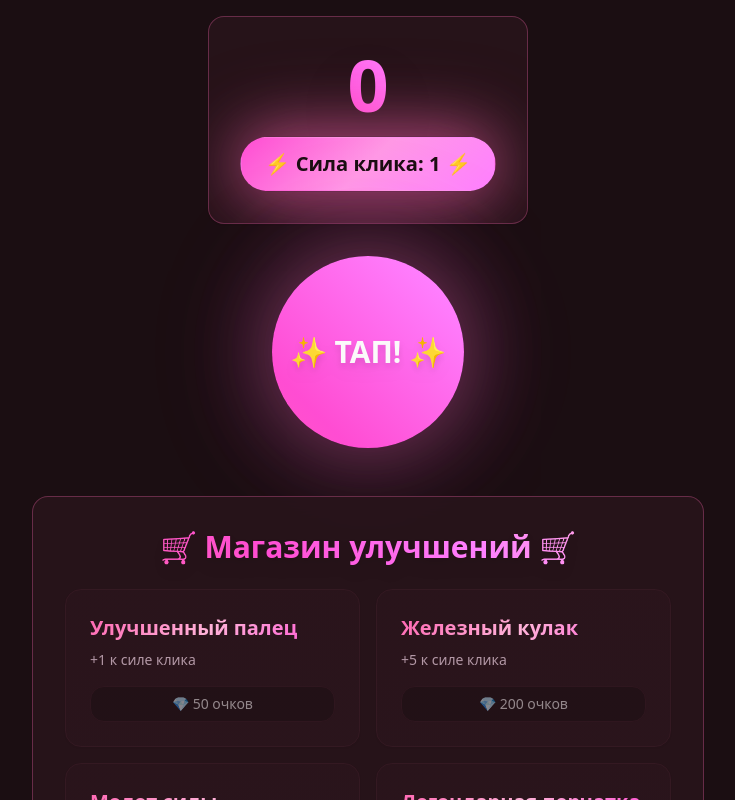
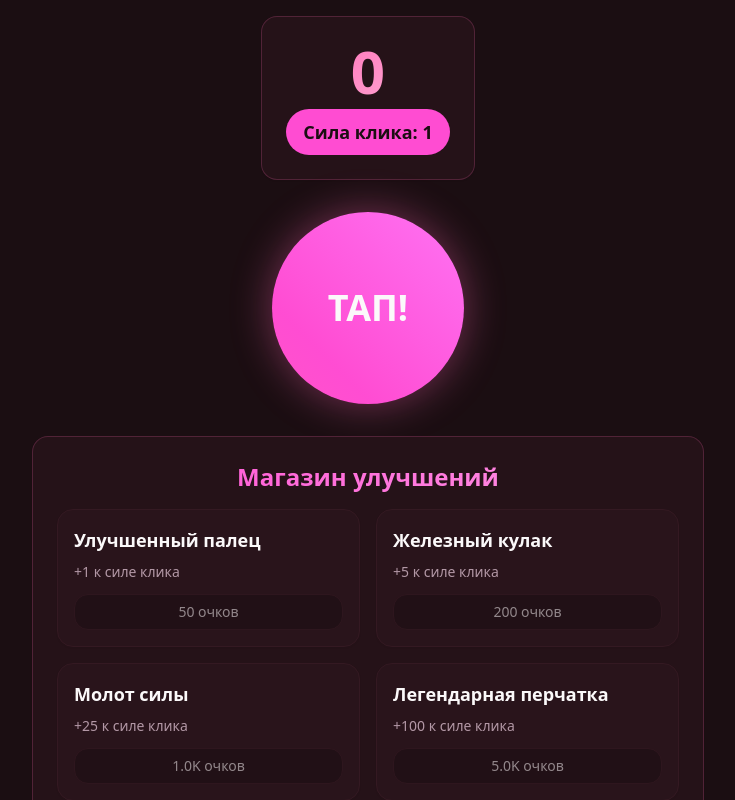
Before and after one commit to TelegramGPT/tap-tap-boom, a React (Vite) app: page / in a window 1280 px wide. Shown: the top 800 px of the page, without its empty margins (272-1007 px from the left). Built offline with nearby package versions, Linux system fonts and the light colour scheme.

Commit message:
Reverted to commit 348c2a7c9a3a653f6853c9821a1ec73966e920e7

```diff
--- a/src/components/TapGame.tsx
+++ b/src/components/TapGame.tsx
@@ -74,59 +74,34 @@ const TapGame = () => {
 
   return (
     <div className="min-h-screen bg-background p-4 flex flex-col items-center justify-center">
-      {/* Космический фон с анимацией */}
-      <div className="fixed inset-0 bg-gradient-cosmic animate-cosmic-rotate -z-20" />
-      <div className="fixed inset-0 bg-gradient-to-br from-background/80 via-card/60 to-muted/40 -z-10" />
-
-      {/* Плавающие частицы */}
-      <div className="fixed inset-0 -z-10">
-        {[...Array(20)].map((_, i) => (
-          <div
-            key={i}
-            className="absolute w-2 h-2 bg-primary/20 rounded-full animate-float"
-            style={{
-              left: `${Math.random() * 100}%`,
-              top: `${Math.random() * 100}%`,
-              animationDelay: `${Math.random() * 3}s`,
-              animationDuration: `${3 + Math.random() * 2}s`
-            }}
-          />
-        ))}
-      </div>
+      {/* Фон с эффектом */}
+      <div className="fixed inset-0 bg-gradient-to-br from-background via-card to-muted -z-10" />
 
       {/* Счетчик очков */}
-      <Card className="mb-8 p-8 bg-card/90 backdrop-blur-md border-primary/30 shadow-cosmic relative overflow-hidden">
-        <div className="absolute inset-0 bg-gradient-shimmer animate-shimmer opacity-30" />
-        <div className="text-center relative z-10">
-          <h1 className="text-7xl font-black bg-gradient-rainbow bg-clip-text text-transparent mb-4 animate-float drop-shadow-2xl">
+      <Card className="mb-8 p-6 bg-card/80 backdrop-blur-sm border-primary/20">
+        <div className="text-center">
+          <h1 className="text-6xl font-black bg-gradient-primary bg-clip-text text-transparent mb-2">
             {formatNumber(score)}
           </h1>
-          <Badge variant="secondary" className="text-xl px-6 py-3 bg-gradient-secondary shadow-glow-secondary animate-pulse-glow">
-            ⚡ Сила клика: {clickPower} ⚡
+          <Badge variant="secondary" className="text-lg px-4 py-2">
+            Сила клика: {clickPower}
           </Badge>
         </div>
       </Card>
 
       {/* Главная кнопка для тапания */}
-      <div className="relative mb-12">
+      <div className="relative mb-8">
         <Button
           variant="rainbow"
           size="mega"
           onClick={handleTap}
-          className={`relative overflow-hidden shadow-cosmic transform transition-all duration-300 hover:scale-110 ${
-            isAnimating ? 'animate-bounce-in scale-125' : 'animate-pulse-glow hover:shadow-glow'
-          }`}
+          className={`relative overflow-hidden ${isAnimating ? 'animate-bounce-in' : 'animate-pulse-glow'}`}
         >
-          <div className="absolute inset-0 bg-gradient-shimmer animate-shimmer" />
-          <span className="relative z-10 text-3xl font-black drop-shadow-lg">✨ ТАП! ✨</span>
+          <span className="relative z-10">ТАП!</span>
 
-          {/* Множественные эффекты волн при клике */}
+          {/* Эффект волн при клике */}
           {isAnimating && (
-            <>
             <div className="absolute inset-0 rounded-full border-4 border-primary animate-ping" />
-              <div className="absolute inset-0 rounded-full border-2 border-accent animate-ping animation-delay-150" />
-              <div className="absolute inset-0 rounded-full border-1 border-secondary animate-ping animation-delay-300" />
-            </>
           )}
         </Button>
 
@@ -134,46 +109,39 @@ const TapGame = () => {
         {floatingTexts.map(text => (
           <div
             key={text.id}
-            className="absolute pointer-events-none text-accent font-black text-4xl animate-bounce-in z-20 drop-shadow-2xl"
+            className="absolute pointer-events-none text-accent font-bold text-2xl animate-bounce-in z-20"
             style={{
               left: text.x,
               top: text.y,
-              animation: 'bounce-in 1s ease-out forwards, fadeOut 1s ease-out 0.5s forwards',
-              textShadow: '0 0 20px currentColor'
+              animation: 'bounce-in 1s ease-out forwards, fadeOut 1s ease-out 0.5s forwards'
             }}
           >
-            ✨+{text.value}✨
+            +{text.value}
           </div>
         ))}
       </div>
 
       {/* Магазин улучшений */}
-      <Card className="w-full max-w-2xl p-8 bg-card/90 backdrop-blur-md border-primary/30 shadow-cosmic relative overflow-hidden">
-        <div className="absolute inset-0 bg-gradient-shimmer animate-shimmer opacity-20" />
-        <h2 className="text-3xl font-black mb-6 text-center bg-gradient-rainbow bg-clip-text text-transparent relative z-10 drop-shadow-lg">
-          🛒 Магазин улучшений 🛒
+      <Card className="w-full max-w-2xl p-6 bg-card/80 backdrop-blur-sm border-primary/20">
+        <h2 className="text-2xl font-bold mb-4 text-center bg-gradient-secondary bg-clip-text text-transparent">
+          Магазин улучшений
         </h2>
         <div className="grid grid-cols-1 md:grid-cols-2 gap-4">
           {upgrades.map((upgrade, index) => {
             const canAfford = score >= upgrade.cost;
             return (
-              <Card key={index} className={`p-6 transition-all duration-500 hover:scale-105 hover:rotate-1 relative overflow-hidden ${
-                canAfford ? 'border-accent shadow-glow-accent bg-gradient-to-br from-card to-accent/10' : 'border-muted bg-gradient-to-br from-card to-muted/10'
-              }`}>
-                <div className="absolute inset-0 bg-gradient-shimmer animate-shimmer opacity-10" />
-                <div className="relative z-10">
-                  <h3 className="font-black text-xl mb-2 bg-gradient-primary bg-clip-text text-transparent">{upgrade.name}</h3>
-                  <p className="text-sm text-muted-foreground mb-4">{upgrade.description}</p>
+              <Card key={index} className={`p-4 transition-all duration-300 hover:scale-105 ${canAfford ? 'border-accent' : 'border-muted'}`}>
+                <h3 className="font-bold text-lg mb-2">{upgrade.name}</h3>
+                <p className="text-sm text-muted-foreground mb-3">{upgrade.description}</p>
                 <Button
                   variant={canAfford ? "tap" : "outline"}
                   size="sm"
                   disabled={!canAfford}
                   onClick={() => buyUpgrade(upgrade.cost, upgrade.power)}
-                    className={`w-full transition-all duration-300 ${canAfford ? 'animate-pulse-glow shadow-glow' : ''}`}
+                  className="w-full"
                 >
-                    💎 {formatNumber(upgrade.cost)} очков
+                  {formatNumber(upgrade.cost)} очков
                 </Button>
-                </div>
               </Card>
             );
           })}
--- a/src/index.css
+++ b/src/index.css
@@ -39,17 +39,14 @@ All colors MUST be HSL.
     --input: 340 35% 15%;
     --ring: 330 100% 70%;
 
-    --gradient-primary: linear-gradient(135deg, hsl(var(--primary)), hsl(var(--primary-glow)), hsl(var(--secondary)));
-    --gradient-secondary: linear-gradient(135deg, hsl(var(--secondary)), hsl(var(--secondary-glow)), hsl(var(--accent)));
-    --gradient-accent: linear-gradient(135deg, hsl(var(--accent)), hsl(var(--accent-glow)), hsl(var(--primary)));
-    --gradient-rainbow: linear-gradient(45deg, hsl(var(--primary)), hsl(var(--secondary)), hsl(var(--accent)), hsl(var(--primary-glow)));
-    --gradient-cosmic: linear-gradient(270deg, hsl(var(--primary)), hsl(var(--accent)), hsl(var(--secondary)), hsl(var(--primary)));
-    --gradient-shimmer: linear-gradient(110deg, transparent 40%, hsl(var(--primary-glow) / 0.8) 50%, transparent 60%);
+    --gradient-primary: linear-gradient(135deg, hsl(var(--primary)), hsl(var(--primary-glow)));
+    --gradient-secondary: linear-gradient(135deg, hsl(var(--secondary)), hsl(var(--secondary-glow)));
+    --gradient-accent: linear-gradient(135deg, hsl(var(--accent)), hsl(var(--accent-glow)));
+    --gradient-rainbow: linear-gradient(45deg, hsl(var(--primary)), hsl(var(--secondary)), hsl(var(--accent)));
 
-    --shadow-glow: 0 0 60px hsl(var(--primary) / 0.6), 0 0 100px hsl(var(--primary) / 0.4);
-    --shadow-glow-secondary: 0 0 50px hsl(var(--secondary) / 0.5), 0 0 80px hsl(var(--secondary) / 0.3);
-    --shadow-glow-accent: 0 0 40px hsl(var(--accent) / 0.4), 0 0 70px hsl(var(--accent) / 0.2);
-    --shadow-cosmic: 0 0 80px hsl(var(--primary) / 0.3), 0 0 120px hsl(var(--accent) / 0.2), 0 0 160px hsl(var(--secondary) / 0.1);
+    --shadow-glow: 0 0 40px hsl(var(--primary) / 0.4);
+    --shadow-glow-secondary: 0 0 30px hsl(var(--secondary) / 0.3);
+    --shadow-glow-accent: 0 0 25px hsl(var(--accent) / 0.3);
 
     --radius: 1rem;
 
--- a/tailwind.config.ts
+++ b/tailwind.config.ts
@@ -71,14 +71,11 @@ export default {
 				'gradient-secondary': 'var(--gradient-secondary)',
 				'gradient-accent': 'var(--gradient-accent)',
 				'gradient-rainbow': 'var(--gradient-rainbow)',
-				'gradient-cosmic': 'var(--gradient-cosmic)',
-				'gradient-shimmer': 'var(--gradient-shimmer)',
 			},
 			boxShadow: {
 				'glow': 'var(--shadow-glow)',
 				'glow-secondary': 'var(--shadow-glow-secondary)',
 				'glow-accent': 'var(--shadow-glow-accent)',
-				'cosmic': 'var(--shadow-cosmic)',
 			},
 			borderRadius: {
 				lg: 'var(--radius)',
@@ -126,19 +123,6 @@ export default {
 					'0%': { backgroundPosition: '0% 50%' },
 					'50%': { backgroundPosition: '100% 50%' },
 					'100%': { backgroundPosition: '0% 50%' }
-				},
-				'shimmer': {
-					'0%': { transform: 'translateX(-100%)' },
-					'100%': { transform: 'translateX(100%)' }
-				},
-				'float': {
-					'0%, 100%': { transform: 'translateY(0px)' },
-					'50%': { transform: 'translateY(-10px)' }
-				},
-				'cosmic-rotate': {
-					'0%': { transform: 'rotate(0deg) scale(1)' },
-					'50%': { transform: 'rotate(180deg) scale(1.1)' },
-					'100%': { transform: 'rotate(360deg) scale(1)' }
 				}
 			},
 			animation: {
@@ -147,10 +131,7 @@ export default {
 				'pulse-glow': 'pulse-glow 2s infinite',
 				'bounce-in': 'bounce-in 0.3s ease-out',
 				'shake': 'shake 0.5s ease-in-out',
-				'rainbow': 'rainbow 3s ease infinite',
-				'shimmer': 'shimmer 2s ease-in-out infinite',
-				'float': 'float 3s ease-in-out infinite',
-				'cosmic-rotate': 'cosmic-rotate 4s ease-in-out infinite'
+				'rainbow': 'rainbow 3s ease infinite'
 			}
 		}
 	},
```
Lines whose indentation alone changed are shown as unchanged.
